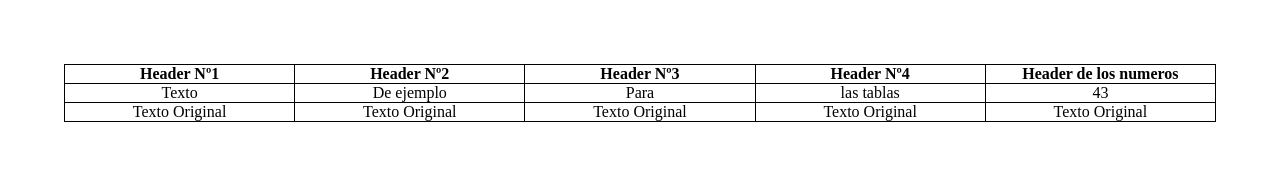
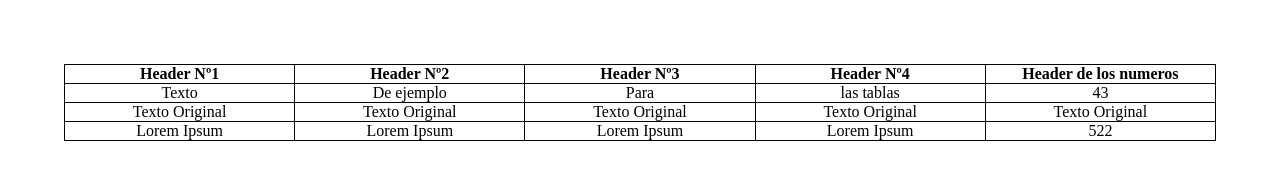
Before and after one commit to guti23400/Tabla-modo-experto, a plain HTML site: page index.html in a window 1280 px wide. Drawn offline with Linux system fonts and the light colour scheme.

Commit message:
Update index.html

```diff
--- a/index.html
+++ b/index.html
@@ -31,6 +31,13 @@
             <td>Texto Original</td>
             <td>Texto Original</td>
           </tr>
+          <tr>
+            <td>Lorem Ipsum</td>
+            <td>Lorem Ipsum</td>
+            <td>Lorem Ipsum</td>
+            <td>Lorem Ipsum</td>
+            <td>522</td>
+          </tr>
       </table>
     </div>
   </body>
```
